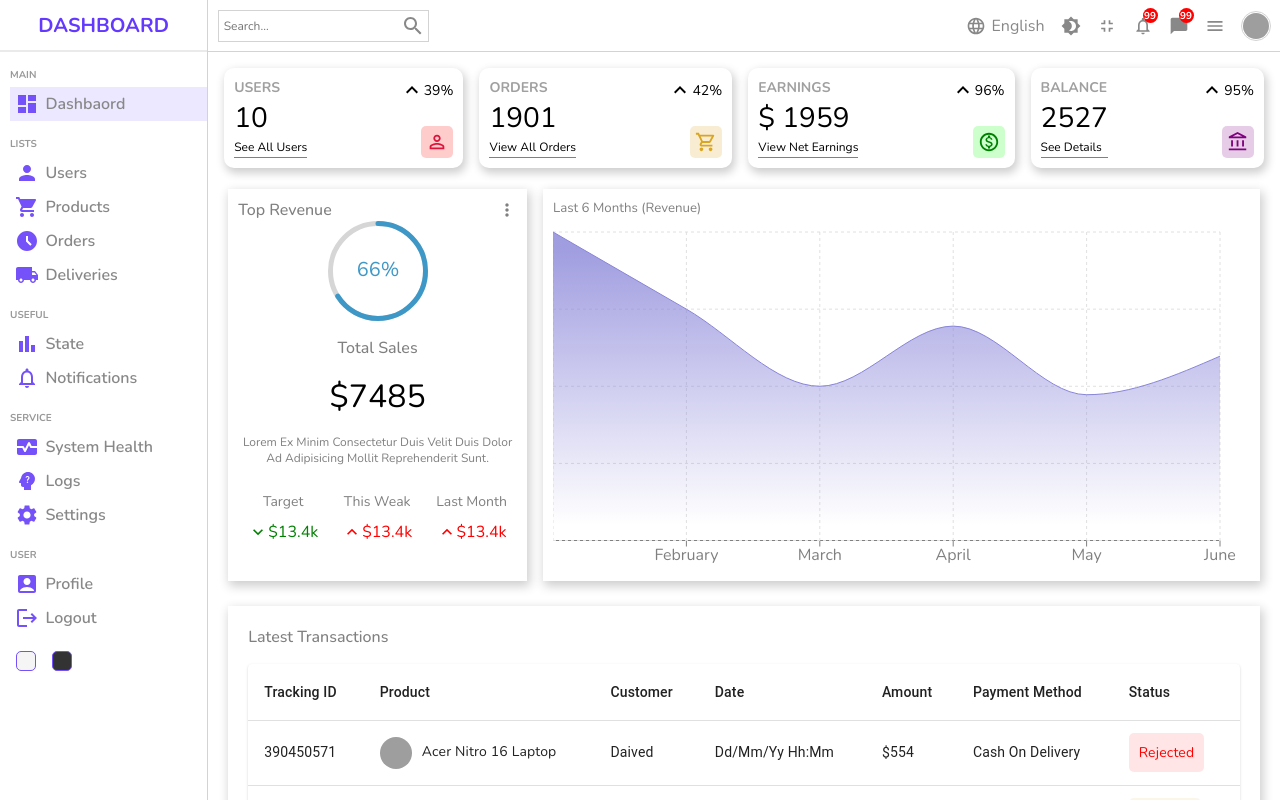
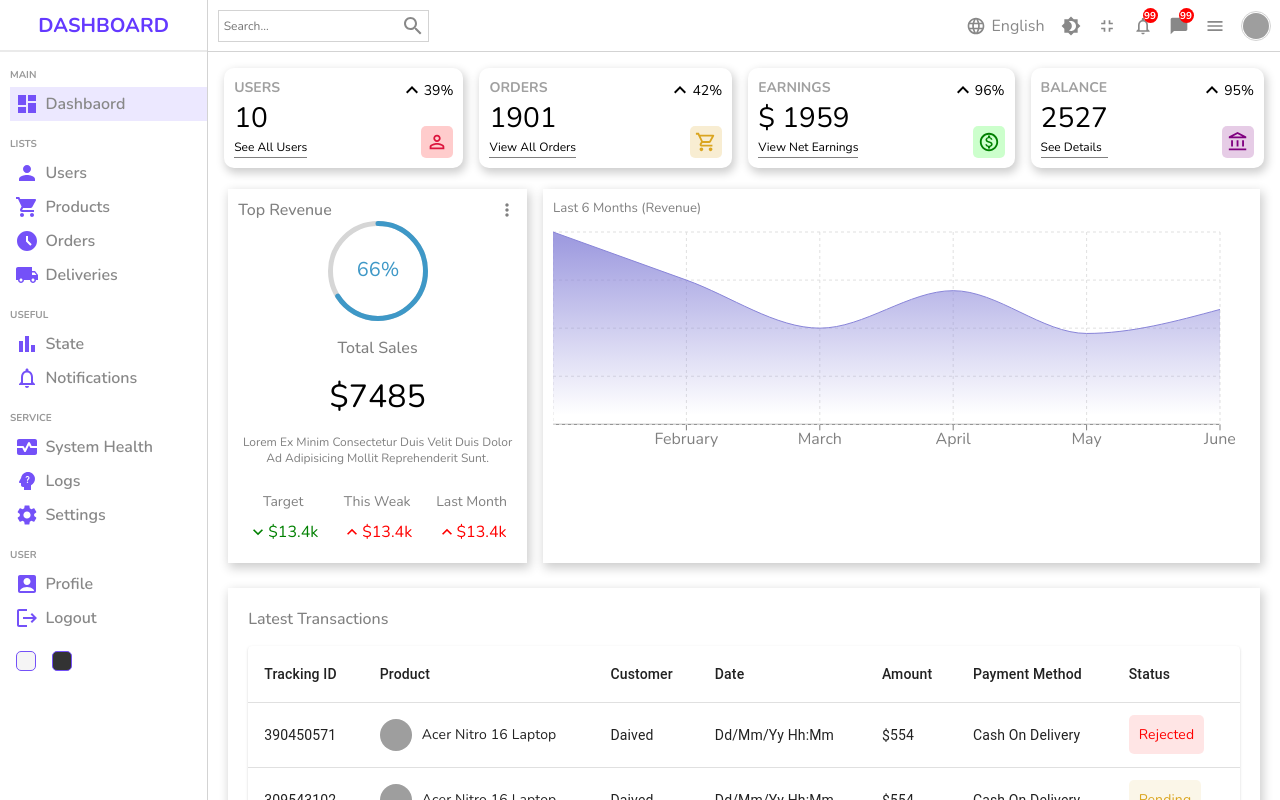
Before and after one commit to kiinno/Dashboard-Using-React-SASS, a React (Create React App) app: page / in a window 1280 px wide. Shown: the top 800 px of the page. Built offline with nearby package versions, Linux system fonts and the light colour scheme; grey boxes are pictures that could not be loaded.

Commit message:
[FIX] Chart Height

```diff
--- a/src/components/chart/Chart.jsx
+++ b/src/components/chart/Chart.jsx
@@ -38,7 +38,7 @@
   return (
     <div className="chart">
       <h5 className="title">last 6 months (revenue)</h5>
-      <ResponsiveContainer width="100%" aspect={2 / 1}>
+      <ResponsiveContainer width="100%" aspect={3 / 1}>
         <AreaChart
           width={730}
           height={250}
```
